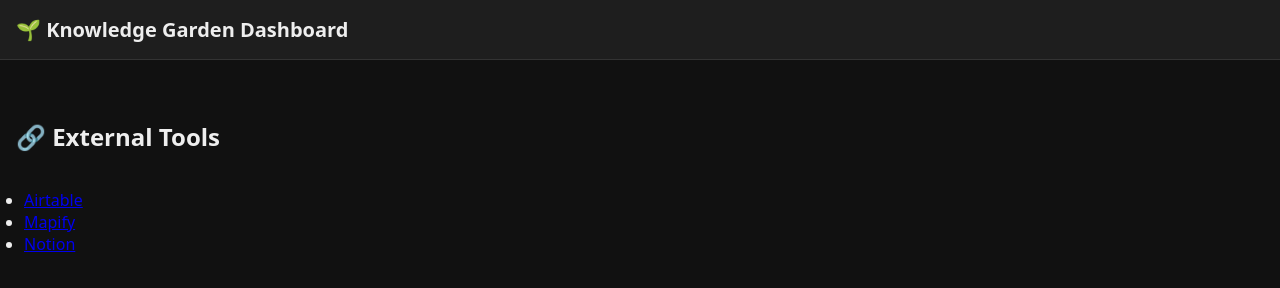
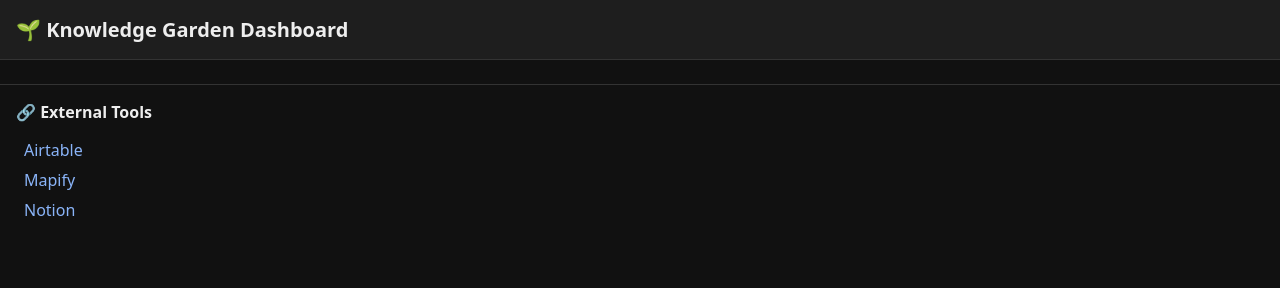
Before and after one commit to tadashikitta/knowledge-garden, a plain HTML site: page docs/index.html in a window 1280 px wide. Drawn offline with Linux system fonts and the light colour scheme.

Commit message:
Update HTML structure and improve link security

```diff
--- a/docs/index.html
+++ b/docs/index.html
@@ -10,6 +10,7 @@
       background: #111;
       color: #eee;
     }
+
     h1 {
       padding: 16px;
       margin: 0;
@@ -17,12 +18,21 @@
       background: #1e1e1e;
       border-bottom: 1px solid #333;
     }
+
+    h2 {
+      margin: 0;
+      padding: 16px;
+      font-size: 16px;
+      border-top: 1px solid #333;
+    }
+
     .grid {
       display: grid;
       grid-template-columns: repeat(auto-fit, minmax(500px, 1fr));
       gap: 12px;
       padding: 12px;
     }
+
     iframe {
       width: 100%;
       height: 500px;
@@ -30,28 +40,60 @@
       border-radius: 8px;
       background: #000;
     }
+
+    ul {
+      list-style: none;
+      padding: 0 24px 24px;
+      margin: 0;
+    }
+
+    li {
+      margin-bottom: 8px;
+    }
+
+    a {
+      color: #8ab4f8;
+      text-decoration: none;
+    }
+
+    a:hover {
+      text-decoration: underline;
+    }
   </style>
 </head>
 <body>
 
 <h1>🌱 Knowledge Garden Dashboard</h1>
 
+<!-- 埋め込み用エリア（必要に応じて有効化） -->
 <div class="grid">
-  <!-- Airtable (embed 가능한 View のみ) -->
+  <!-- Airtable（embed可能なViewのみ使用） -->
   <!-- 例: https://airtable.com/embed/appXXXX/tblYYYY -->
   <!-- <iframe src="https://airtable.com/embed/XXXXXXXX"></iframe> -->
+
+  <!-- Mapify（埋め込み不可の場合あり） -->
+  <!-- <iframe src="https://mapify.so/ja/app/all"></iframe> -->
+
+  <!-- Notion（公開共有URLを使用） -->
+  <!-- <iframe src="https://www.notion.so/XXXXXXXX"></iframe> -->
 </div>
 
-<h2 style="padding:16px;">🔗 External Tools</h2>
-<ul style="padding:0 24px;">
+<h2>🔗 External Tools</h2>
+<ul>
   <li>
-    <a href="https://airtable.com" target="_blank">Airtable</a>
+    <a href="https://airtable.com" target="_blank" rel="noopener noreferrer">
+      Airtable
+    </a>
   </li>
   <li>
-    <a href="https://mapify.so/ja/app/all" target="_blank">Mapify</a>
+    <a href="https://mapify.so/ja/app/all" target="_blank" rel="noopener noreferrer">
+      Mapify
+    </a>
   </li>
   <li>
-    <a href="https://www.notion.so" target="_blank">Notion</a>
+    <a href="https://www.notion.so" target="_blank" rel="noopener noreferrer">
+      Notion
+    </a>
   </li>
 </ul>
 
```
